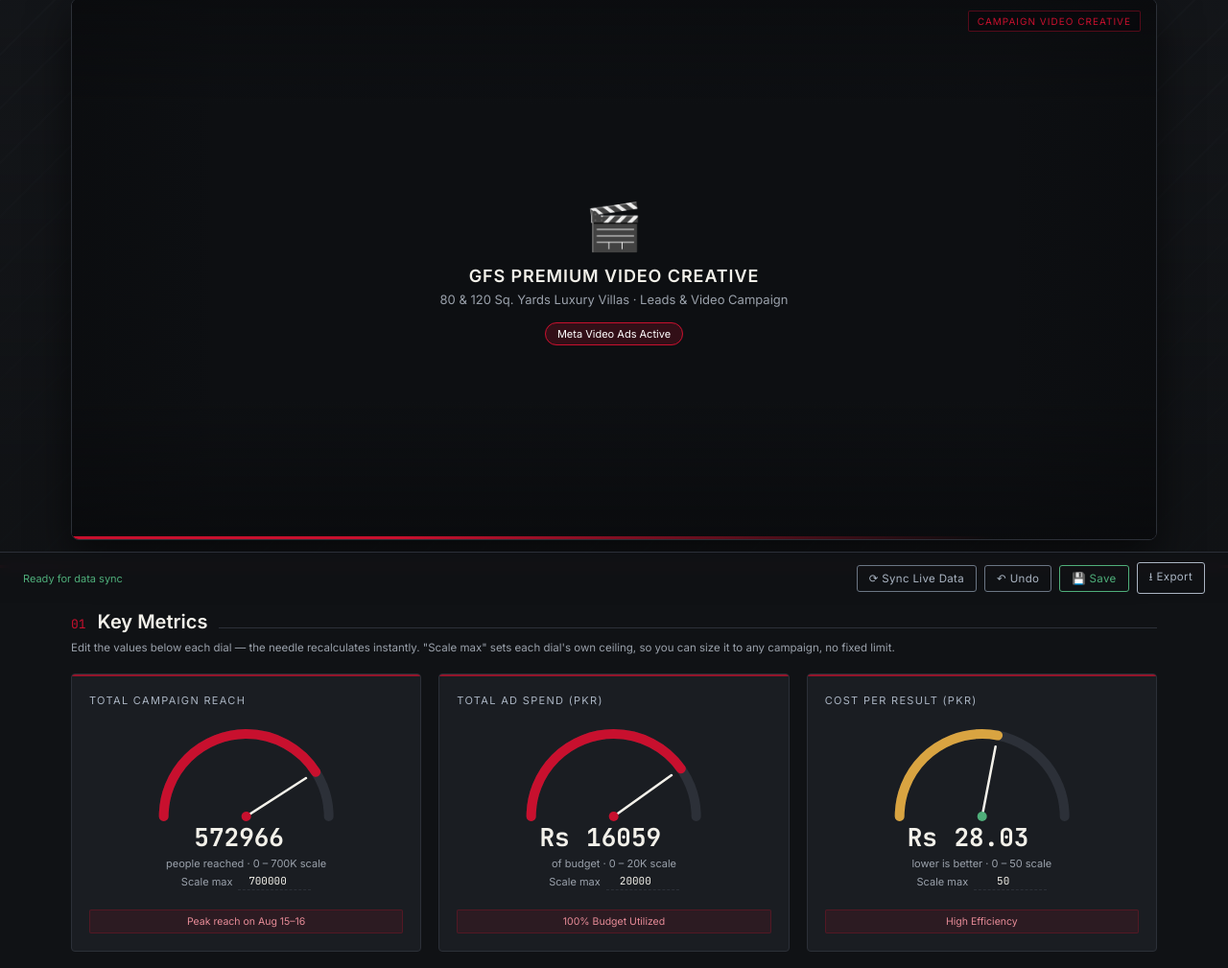
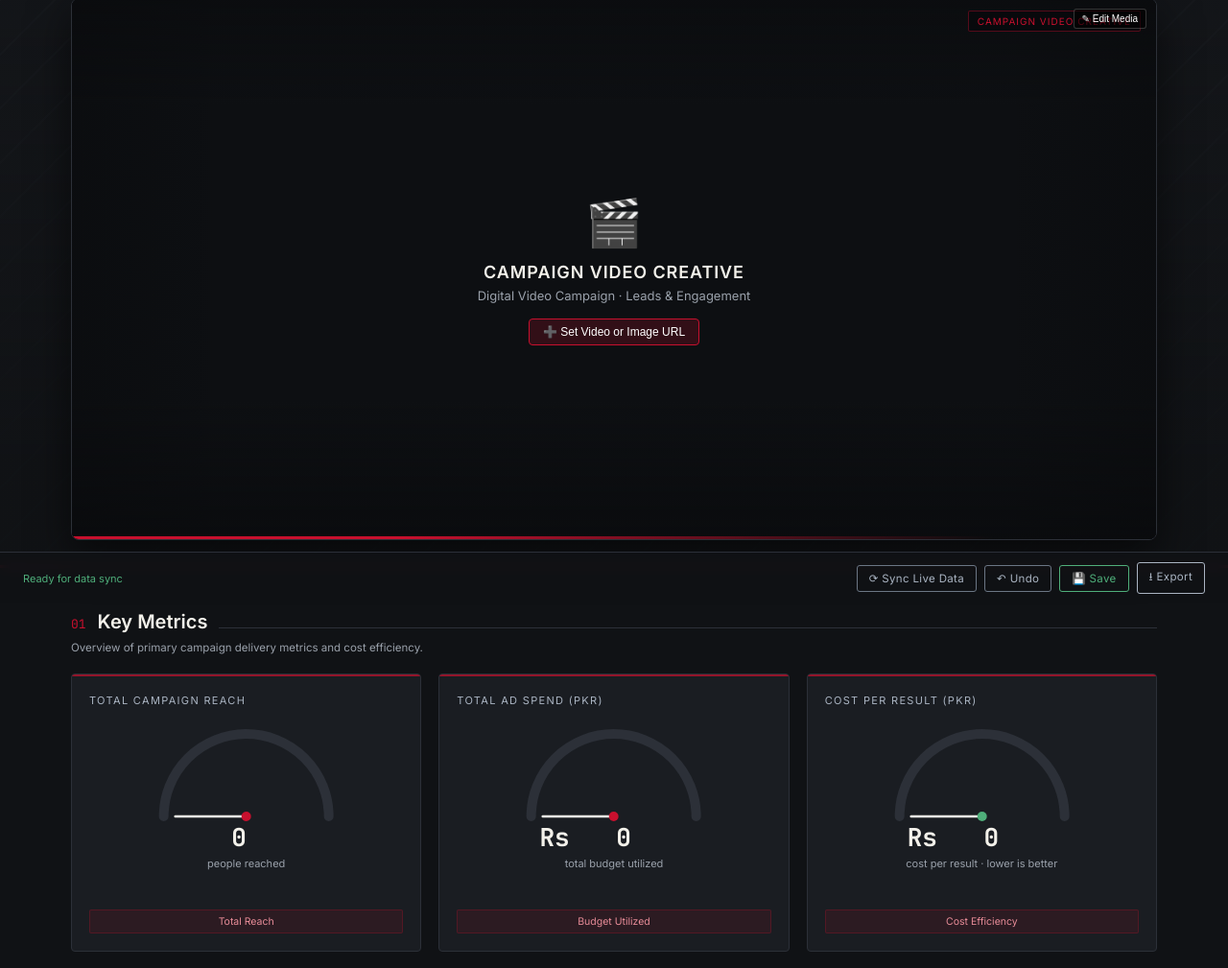
Before and after one commit to adnanbdm555-wq/digital-campaign-dashboard, a website: page public/dashboard.html in a window 1280 px wide. Shown: the part 171-1180 px from the top of the page at 96% size. Drawn offline with Linux system fonts and the light colour scheme; no server answers.

Commit message:
Remove Scale Max inputs from Key Metrics and add interactive video/image setter on dashboard

```diff
--- a/public/dashboard.html
+++ b/public/dashboard.html
@@ -230,16 +230,19 @@
       </div>
     </div>
 
-    <div class="hero-creative" id="heroCreativeBox">
+    <div class="hero-creative" id="heroCreativeBox" style="position:relative;">
       <div id="mediaContainer" style="width:100%;height:100%;display:flex;align-items:center;justify-content:center;background:#0d0f12;">
         <div style="text-align:center;padding:40px 20px;color:var(--ink);">
           <div style="font-size:48px;margin-bottom:12px;">🎬</div>
-          <div style="font-size:18px;font-weight:700;letter-spacing:0.05em;text-transform:uppercase;">GFS Premium Video Creative</div>
-          <div style="font-size:13px;color:var(--ink-dim);margin-top:6px;">80 &amp; 120 Sq. Yards Luxury Villas · Leads &amp; Video Campaign</div>
+          <div style="font-size:18px;font-weight:700;letter-spacing:0.05em;text-transform:uppercase;" id="mediaPlaceholderTitle">Campaign Video Creative</div>
+          <div style="font-size:13px;color:var(--ink-dim);margin-top:6px;" id="mediaPlaceholderDesc">Digital Video Campaign · Leads &amp; Engagement</div>
           <div style="margin-top:16px;">
-            <span style="font-size:11px;background:rgba(200,16,46,0.2);border:1px solid var(--red);color:#fff;padding:4px 12px;border-radius:20px;">Meta Video Ads Active</span>
+            <button class="btn" onclick="promptMediaUrl()" style="font-size:12px;padding:6px 14px;cursor:pointer;background:rgba(200,16,46,0.2);border:1px solid var(--red);color:#fff;border-radius:4px;">➕ Set Video or Image URL</button>
           </div>
         </div>
+      </div>
+      <div style="position:absolute;top:10px;right:10px;display:flex;gap:6px;z-index:10;">
+        <button class="btn secondary" onclick="promptMediaUrl()" style="font-size:10px;padding:4px 8px;cursor:pointer;background:rgba(0,0,0,0.6);border:1px solid rgba(255,255,255,0.2);color:#fff;border-radius:3px;">✎ Edit Media</button>
       </div>
       <div class="hero-creative-tag" id="mediaTypeTag">CAMPAIGN VIDEO CREATIVE</div>
     </div>
@@ -251,7 +254,7 @@
   <!-- KPI GAUGE CLUSTER -->
   <div class="section">
     <div class="section-head"><span class="num">01</span><h2>Key Metrics</h2><span class="rule"></span></div>
-    <div class="hint">Edit the values below each dial — the needle recalculates instantly. "Scale max" sets each dial's own ceiling, so you can size it to any campaign, no fixed limit.</div>
+    <div class="hint">Overview of primary campaign delivery metrics and cost efficiency.</div>
     <div class="cluster">
 
       <div class="gauge-card">
@@ -262,10 +265,10 @@
           <line id="needleReach" x1="100" y1="100" x2="100" y2="26" stroke="#f3f1ea" stroke-width="2.5" stroke-linecap="round" transform="rotate(-90 100 100)"/>
           <circle cx="100" cy="100" r="5" fill="#C8102E"/>
         </svg>
-        <div class="gauge-value"><input type="number" id="reach" value="572966"></div>
-        <div class="gauge-sub">people reached · 0 – <span id="reachMaxLabel">700K</span> scale</div>
-        <div class="gauge-edit-row">Scale max <input type="number" id="reachMax" value="700000" step="1000" style="width:76px;text-align:center;"></div>
-        <div class="gauge-tag"><span contenteditable="true" id="reachTag">Peak reach on Aug 15–16</span></div>
+        <div class="gauge-value"><input type="number" id="reach" value="0"></div>
+        <div class="gauge-sub">people reached</div>
+        <input type="hidden" id="reachMax" value="700000">
+        <div class="gauge-tag"><span contenteditable="true" id="reachTag">Total Reach</span></div>
       </div>
 
       <div class="gauge-card">
@@ -276,10 +279,10 @@
           <line id="needleSpend" x1="100" y1="100" x2="100" y2="26" stroke="#f3f1ea" stroke-width="2.5" stroke-linecap="round" transform="rotate(-90 100 100)"/>
           <circle cx="100" cy="100" r="5" fill="#C8102E"/>
         </svg>
-        <div class="gauge-value">Rs <input type="number" id="spend" value="16059"></div>
-        <div class="gauge-sub">of budget · 0 – <span id="spendMaxLabel">20K</span> scale</div>
-        <div class="gauge-edit-row">Scale max <input type="number" id="spendMax" value="20000" step="500" style="width:76px;text-align:center;"></div>
-        <div class="gauge-tag"><span contenteditable="true" id="spendTag">100% Budget Utilized</span></div>
+        <div class="gauge-value">Rs <input type="number" id="spend" value="0"></div>
+        <div class="gauge-sub">total budget utilized</div>
+        <input type="hidden" id="spendMax" value="20000">
+        <div class="gauge-tag"><span contenteditable="true" id="spendTag">Budget Utilized</span></div>
       </div>
 
       <div class="gauge-card">
@@ -290,10 +293,10 @@
           <line id="needleCpr" x1="100" y1="100" x2="100" y2="26" stroke="#f3f1ea" stroke-width="2.5" stroke-linecap="round" transform="rotate(-90 100 100)"/>
           <circle cx="100" cy="100" r="5" fill="#4fae7a"/>
         </svg>
-        <div class="gauge-value">Rs <input type="number" id="cpr" value="28.03" step="0.01"></div>
-        <div class="gauge-sub">lower is better · 0 – <span id="cprMaxLabel">50</span> scale</div>
-        <div class="gauge-edit-row">Scale max <input type="number" id="cprMax" value="50" step="1" style="width:76px;text-align:center;"></div>
-        <div class="gauge-tag"><span contenteditable="true" id="cprTag">High Efficiency</span></div>
+        <div class="gauge-value">Rs <input type="number" id="cpr" value="0" step="0.01"></div>
+        <div class="gauge-sub">cost per result · lower is better</div>
+        <input type="hidden" id="cprMax" value="50">
+        <div class="gauge-tag"><span contenteditable="true" id="cprTag">Cost Efficiency</span></div>
       </div>
 
     </div>
@@ -528,16 +531,12 @@
     const reach = parseFloat($('reach').value) || 0;
     const spend = parseFloat($('spend').value) || 0;
     const cpr = parseFloat($('cpr').value) || 0;
-    // Scale max is fully campaign-customizable — no hardcoded ceiling. Fall back to a safe minimum of 1 to avoid divide-by-zero.
-    const reachMax = Math.max(parseFloat($('reachMax').value) || 0, 1);
-    const spendMax = Math.max(parseFloat($('spendMax').value) || 0, 1);
-    const cprMax = Math.max(parseFloat($('cprMax').value) || 0, 1);
+    const reachMax = Math.max(parseFloat($('reachMax')?.value) || (reach > 0 ? reach * 1.2 : 100000), 1);
+    const spendMax = Math.max(parseFloat($('spendMax')?.value) || (spend > 0 ? spend * 1.2 : 20000), 1);
+    const cprMax = Math.max(parseFloat($('cprMax')?.value) || (cpr > 0 ? cpr * 1.5 : 50), 1);
     setGauge('arcReach','needleReach', reach, reachMax);
     setGauge('arcSpend','needleSpend', spend, spendMax);
     setGauge('arcCpr','needleCpr', cpr, cprMax, 0.4); // lower cpr = green
-    $('reachMaxLabel').textContent = formatShort(reachMax);
-    $('spendMaxLabel').textContent = formatShort(spendMax);
-    $('cprMaxLabel').textContent = formatShort(cprMax);
   }
 
   function updateGender(){
@@ -651,7 +650,23 @@
     return state;
   }
 
+  window.promptMediaUrl = function(){
+    const current = window._currentCreativeUrl || '';
+    const url = prompt('Enter Video (YouTube / MP4) or Image URL:', current);
+    if(url !== null){
+      window._currentCreativeUrl = url.trim();
+      renderCreativeMedia(url.trim(), $('campaignName')?.textContent, $('campaignDesc')?.textContent);
+      checkpoint();
+      fetch('/api/manual', {
+        method: 'POST',
+        headers: {'Content-Type':'application/json'},
+        body: JSON.stringify({ creativeMediaUrl: url.trim() })
+      }).catch(()=>{});
+    }
+  };
+
   function renderCreativeMedia(url, campName, campDesc){
+    window._currentCreativeUrl = url || '';
     const container = $('mediaContainer');
     if(!container) return;
     if(!url || !url.trim()){
@@ -661,7 +676,7 @@
           <div style="font-size:18px;font-weight:700;letter-spacing:0.05em;text-transform:uppercase;">${campName || 'Campaign Video Creative'}</div>
           <div style="font-size:13px;color:var(--ink-dim);margin-top:6px;">${campDesc || 'Digital Video Campaign · Leads &amp; Engagement'}</div>
           <div style="margin-top:16px;">
-            <span style="font-size:11px;background:rgba(200,16,46,0.2);border:1px solid var(--red);color:#fff;padding:4px 12px;border-radius:20px;">Meta Video Ads Active</span>
+            <button class="btn" onclick="promptMediaUrl()" style="font-size:12px;padding:6px 14px;cursor:pointer;background:rgba(200,16,46,0.2);border:1px solid var(--red);color:#fff;border-radius:4px;">➕ Set Video or Image URL</button>
           </div>
         </div>
       `;
```
